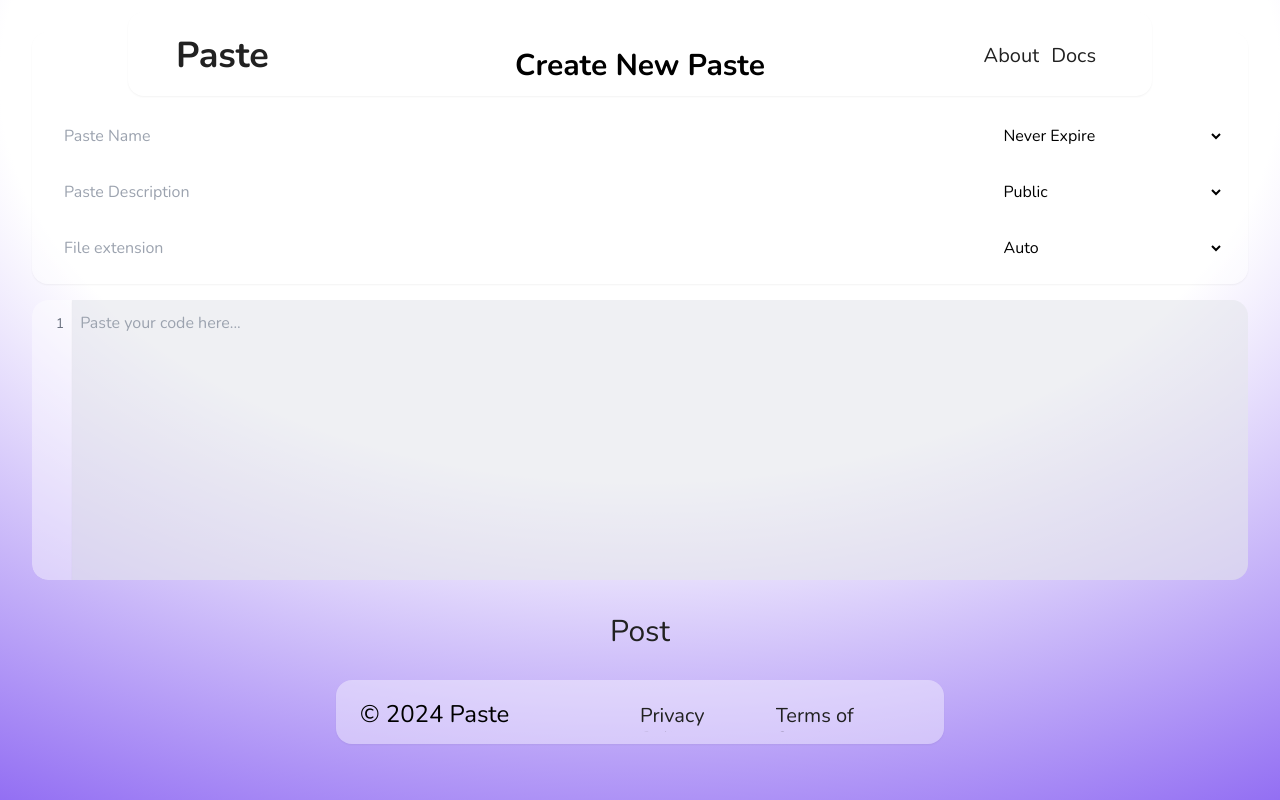
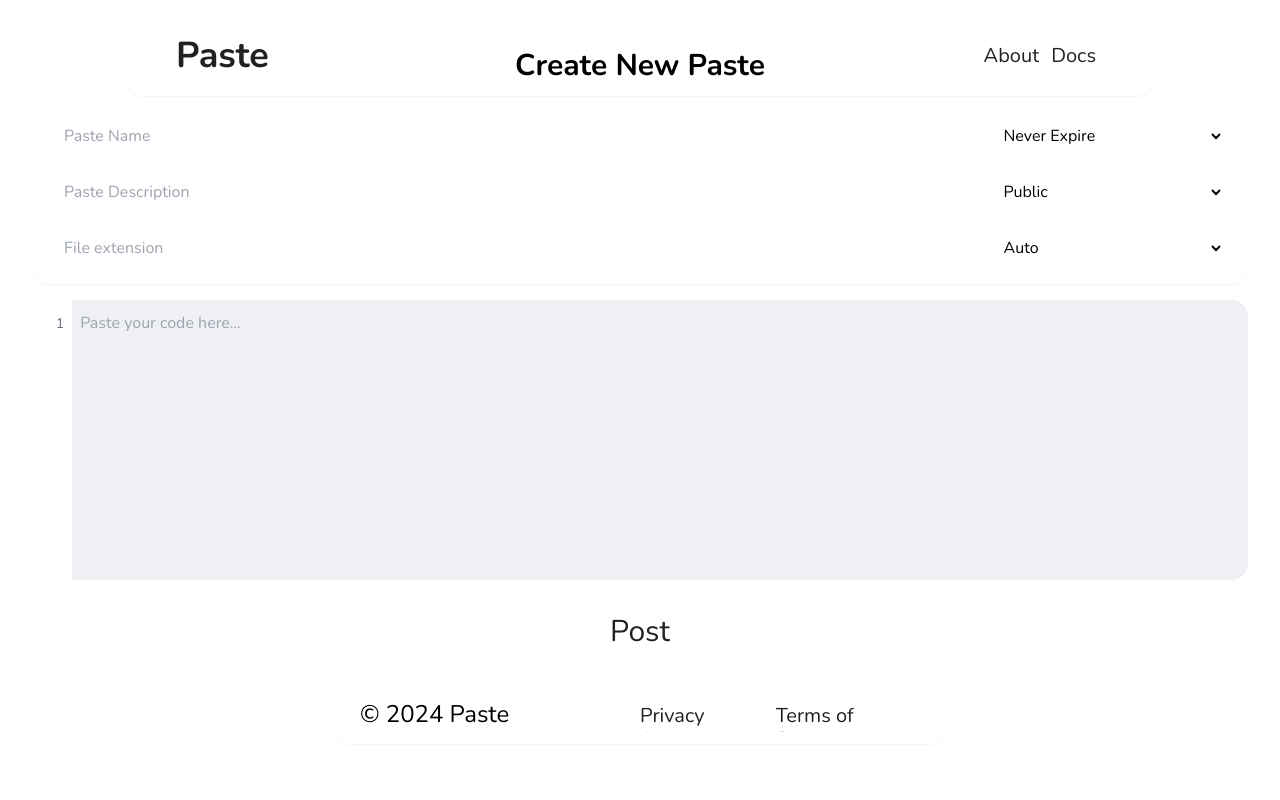
Before and after one commit to Riyadh-Muradi/pastebin, a Next.js app: page /new in a window 1280 px wide. Built offline with nearby package versions, Linux system fonts and the light colour scheme.

Commit message:
Gradient

```diff
--- a/src/app/layout.tsx
+++ b/src/app/layout.tsx
@@ -25,9 +25,6 @@
         <Navbar />
         {children}
         <Footer />
-        <span className="fixed right-0 top-0 z-[-1] h-full w-full">
-          <div className="absolute inset-0 -z-10 h-full w-full bg-white [background:radial-gradient(125%_125%_at_50%_10%,#fff_40%,#63e_100%)]"></div>
-        </span>
       </body>
     </html>
   );
--- a/src/app/page.tsx
+++ b/src/app/page.tsx
@@ -7,6 +7,8 @@
     <SmoothScroll>
       <main className="flex h-full w-full flex-1 flex-col items-start justify-center gap-8">
         <Hero />
+        <div className="absolute inset-0 top-0 -z-10 h-full w-full bg-white [background:radial-gradient(125%_125%_at_50%_10%,#fff_40%,#63e_100%)]"></div>
+        <div className="absolute inset-0 top-full -z-10 h-full w-full rotate-180 bg-white [background:radial-gradient(125%_125%_at_50%_10%,#fff_40%,#63e_100%)]"></div>
         {/* <FAQ />
         <BentoGrid /> */}
         <Page />
```
